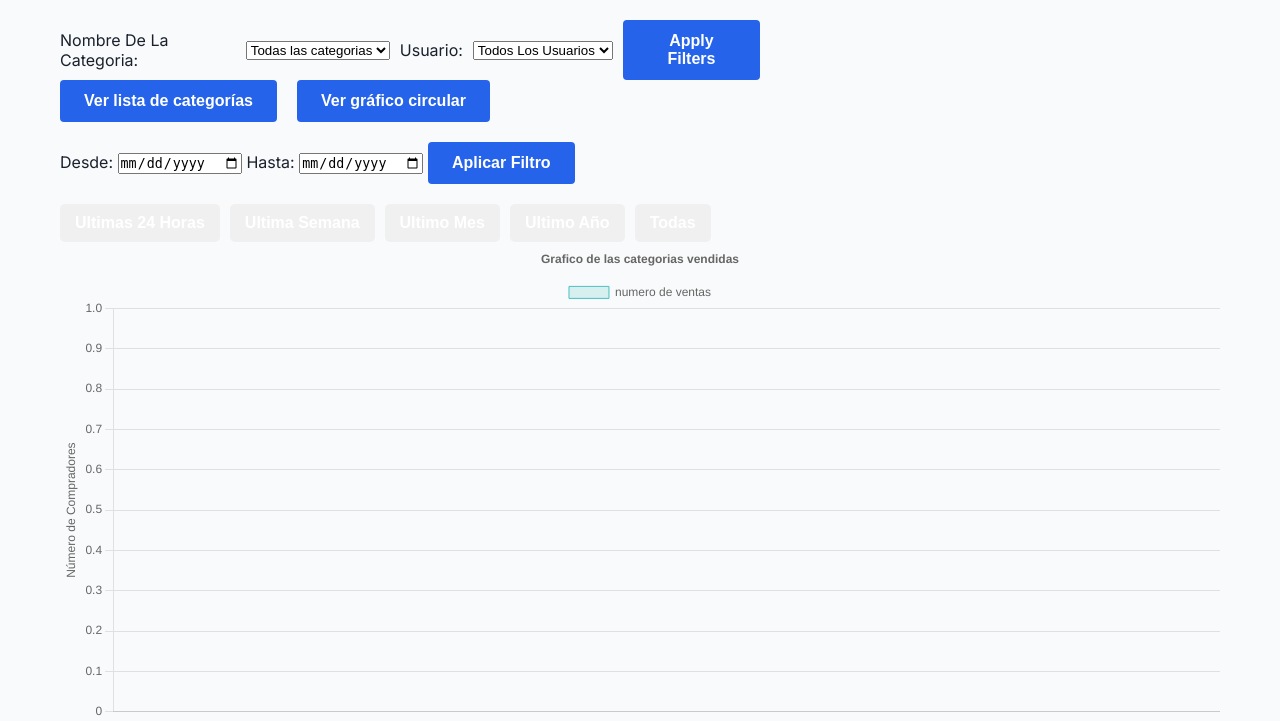
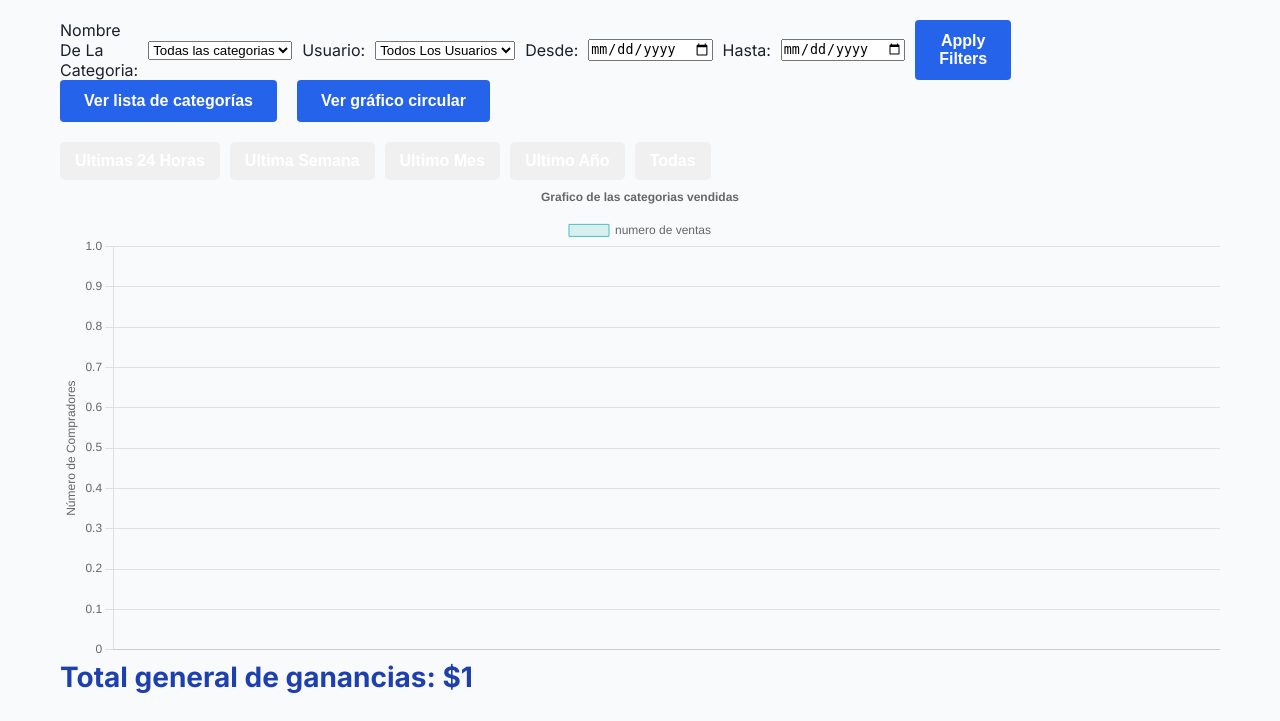
Before and after one commit to GiuProgramert/ls2-cms-py, a Django app: template templates/article/sold_categories.html in a window 1280 px wide. Shown: the part 50-771 px from the top of the page. Run offline with Django 3.2, Linux system fonts and the light colour scheme; tables that the repository leaves empty hold one stand-in row (values such as "Sample post"); the template is opened without the code that fills it: values that come from a table or form of the project are taken from there, most other values are stand-ins (such as "Sample title", 1, 10 or a date in 2020); some libraries are stand-ins or nearby versions.

Commit message:
se corrigieron los filtros en los graficos

```diff
--- a/templates/article/sold_categories.html
+++ b/templates/article/sold_categories.html
@@ -27,6 +27,13 @@
             {% endfor %}
         </select>
 
+        <!-- Date Filters -->
+        <label for="start_date">Desde:</label>
+        <input type="date" id="start_date" name="start_date" value="{{ start_date }}">
+
+        <label for="end_date">Hasta:</label>
+        <input type="date" id="end_date" name="end_date" value="{{ end_date }}">
+
         <!-- Apply Filters Button -->
         <button type="submit" class="btn btn-primary">Apply Filters</button>
     </form>
@@ -42,17 +49,7 @@
     <button onclick="showPieChart()" class="btn btn-primary">Ver gráfico circular</button>
 </div>
 
-<div class="custom-date-filter">
-    <form method="GET" action="{% url 'sold-categories' %}">
-        <label for="start_date">Desde:</label>
-        <input type="date" id="start_date" name="start_date" value="{{ start_date }}">
 
-        <label for="end_date">Hasta:</label>
-        <input type="date" id="end_date" name="end_date" value="{{ end_date }}">
-
-        <button type="submit" class="btn btn-primary">Aplicar Filtro</button>
-    </form>
-</div>
 
 <!-- Date Range Filter Buttons -->
 <div class="button-container">
```
